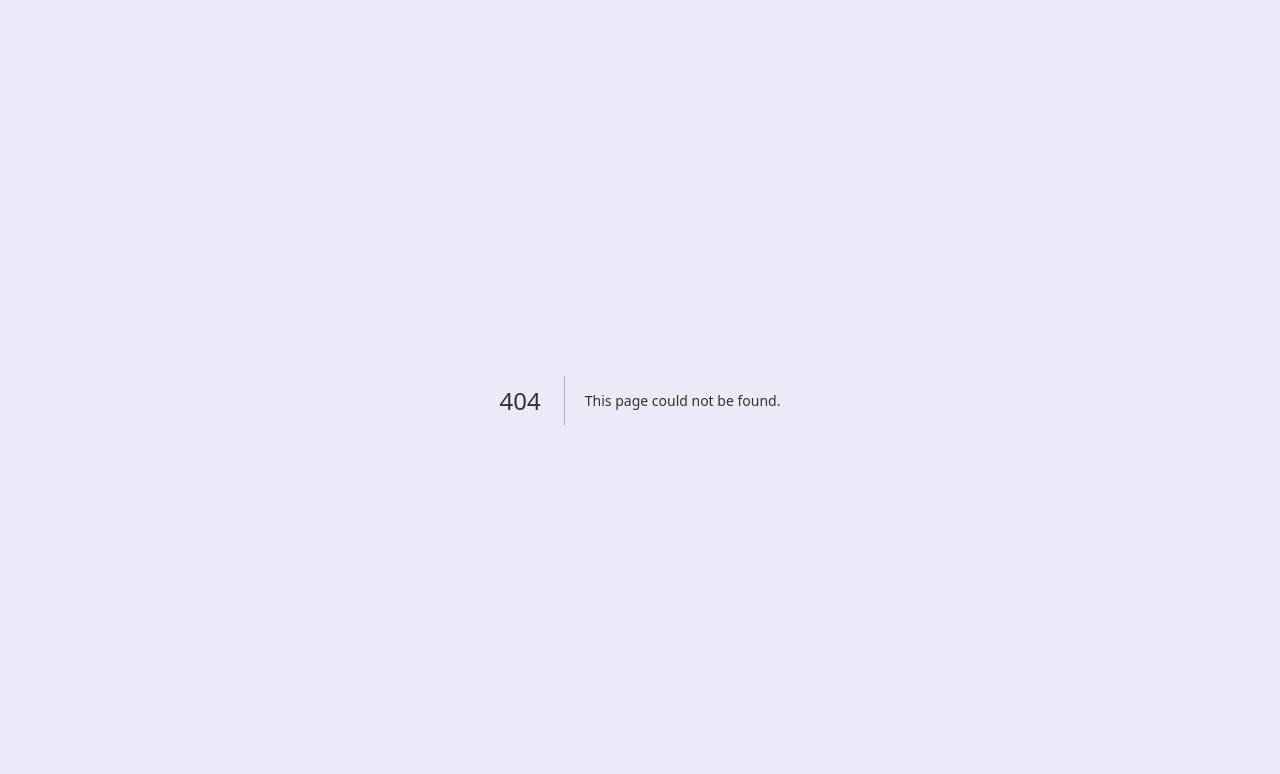
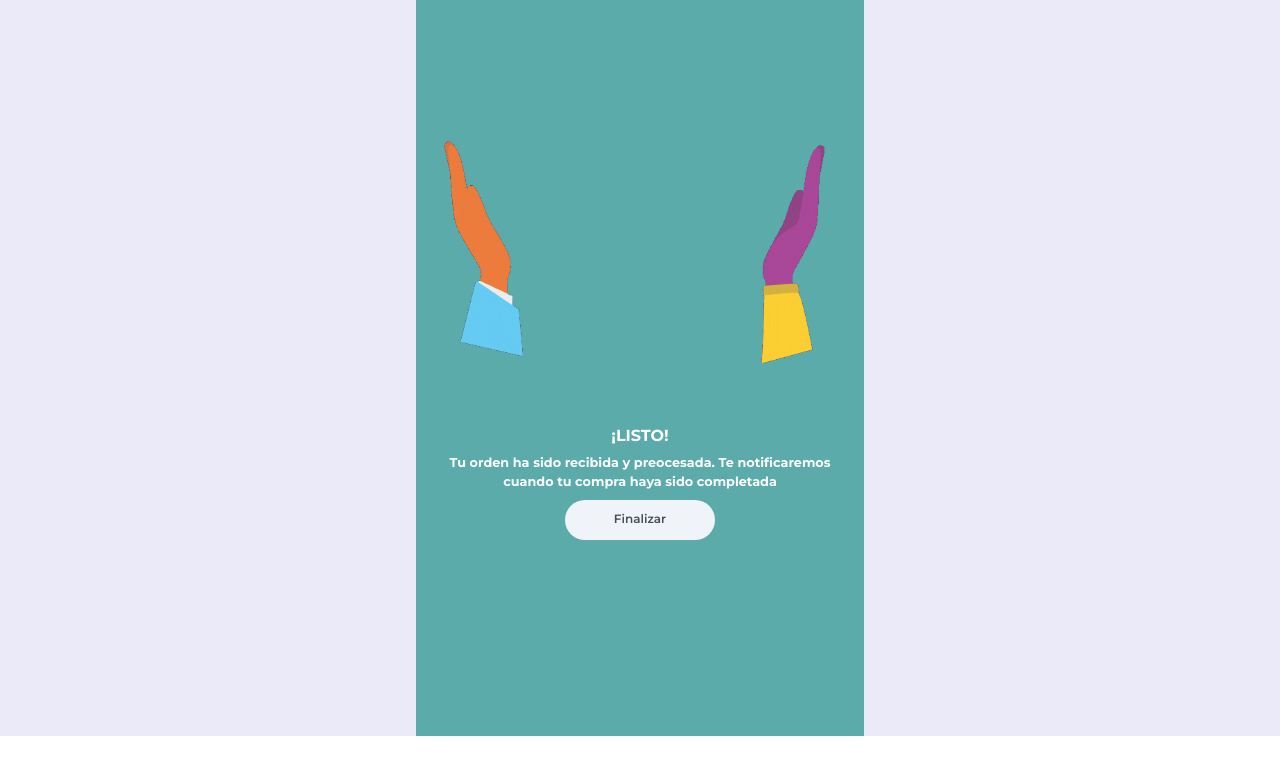
Before and after one commit to Akrista/codicon-05-front, a Next.js app: page /success in a window 1280 px wide. Before the commit this address had no page. Shown: the top 774 px of the page. Built offline with nearby package versions, Linux system fonts and the light colour scheme.

Commit message:
succes page

```diff
--- a/src/components/combos/comboList.tsx
+++ b/src/components/combos/comboList.tsx
@@ -28,7 +28,7 @@ const DEFAULT_COMBOS: combo[] = [
   },
   {
     name: 'Combo #2',
-    subtotal: 8.5,
+    subtotal: 12,
     gift: 1.5,
     total: 10,
     logo: 'https://static.vecteezy.com/system/resources/previews/019/869/277/non_2x/ong-letter-logo-design-on-white-background-ong-creative-circle-letter-logo-concept-ong-letter-design-vector.jpg',
@@ -37,7 +37,7 @@ const DEFAULT_COMBOS: combo[] = [
   },
   {
     name: 'Combo #3',
-    subtotal: 7.8,
+    subtotal: 15,
     gift: 2.2,
     total: 10,
     logo: 'https://static.vecteezy.com/system/resources/previews/019/869/277/non_2x/ong-letter-logo-design-on-white-background-ong-creative-circle-letter-logo-concept-ong-letter-design-vector.jpg',
@@ -46,7 +46,7 @@ const DEFAULT_COMBOS: combo[] = [
   },
   {
     name: 'Combo #4',
-    subtotal: 9.0,
+    subtotal: 13.5,
     gift: 1.0,
     total: 10,
     logo: 'https://static.vecteezy.com/system/resources/previews/019/869/277/non_2x/ong-letter-logo-design-on-white-background-ong-creative-circle-letter-logo-concept-ong-letter-design-vector.jpg',
--- /dev/null
+++ b/src/pages/success.tsx
@@ -0,0 +1,57 @@
+import { useState } from 'react'
+import {
+  Heading,
+  Stack,
+  Text,
+  Image,
+  Button,
+  FormControl,
+  FormLabel,
+  Input,
+  IconButton,
+  Container,
+  VStack,
+} from '@chakra-ui/react'
+import Five from '@/assets/five.gif'
+
+import { ArrowBackIcon } from '@chakra-ui/icons'
+import Link from 'next/link'
+
+export default function SuccessPage() {
+  return (
+    <Container maxW="sm" backgroundColor={'teal.500'}>
+      <Image
+        objectFit="cover"
+        width={'100%'}
+        src={Five.src}
+        alt="Codicon"
+        position={'sticky'}
+        zIndex={'1'}
+        top={'-20px'}
+      />
+      <VStack maxW="sm" height={'40vh'} zIndex={99}>
+        <VStack padding="10px" zIndex={99} backgroundColor={'teal.500'}>
+          <>
+            <Heading width="100%" textAlign="center" size="sm" color="white">
+              ¡LISTO!{' '}
+            </Heading>
+            <Text
+              fontWeight="bold"
+              color="white"
+              textAlign={'center'}
+              fontSize=".8rem"
+            >
+              Tu orden ha sido recibida y preocesada. Te notificaremos cuando tu
+              compra haya sido completada
+            </Text>
+            <Link href={'/combo'}>
+              <Button borderRadius={'full'} fontSize={12} minWidth={'150px'}>
+                Finalizar
+              </Button>
+            </Link>
+          </>
+        </VStack>
+      </VStack>
+    </Container>
+  )
+}
```
Also changed, not shown: src/components/createOrder/createOrder.tsx (+8 -7 lines), src/assets/five.gif (added).
